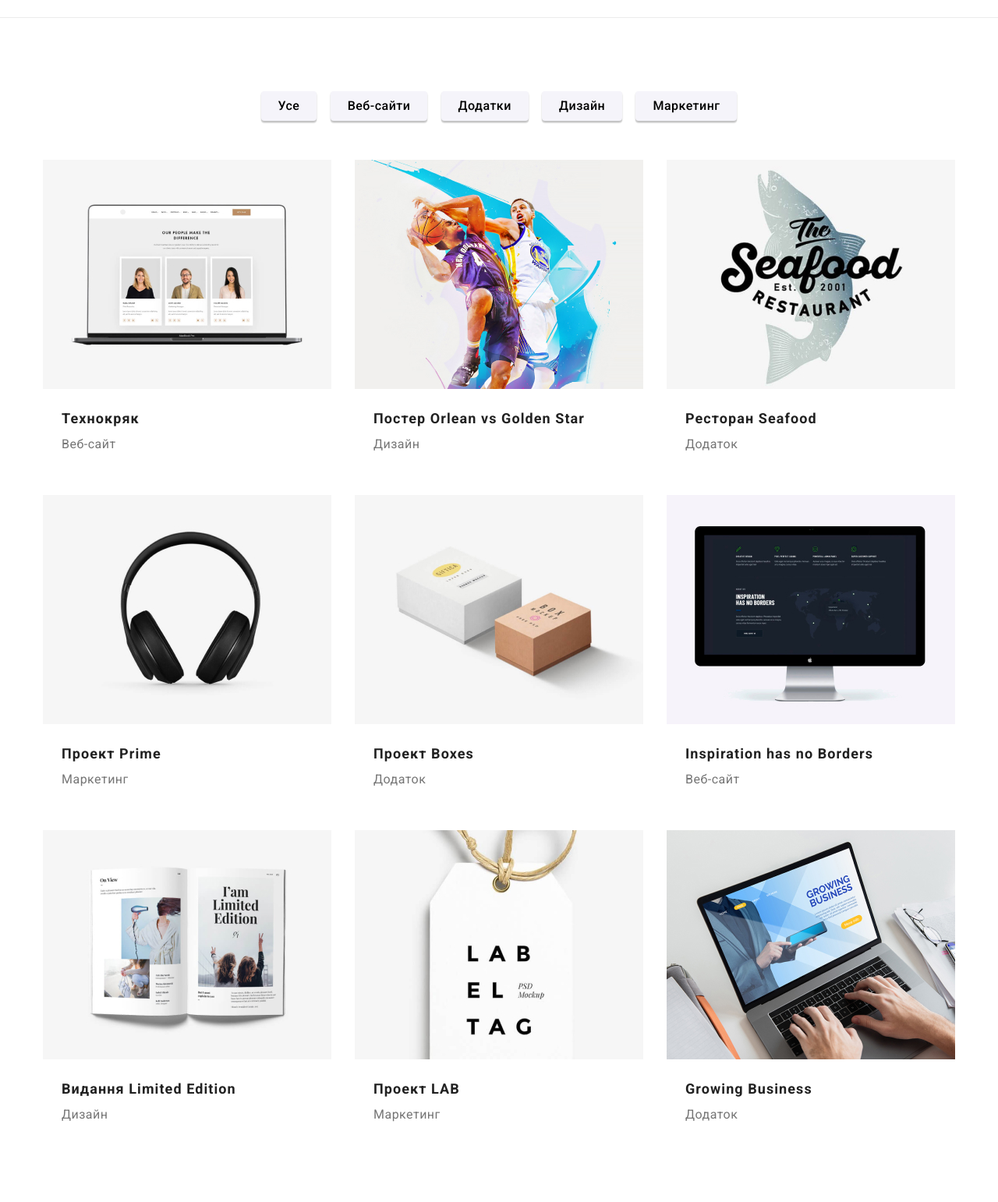
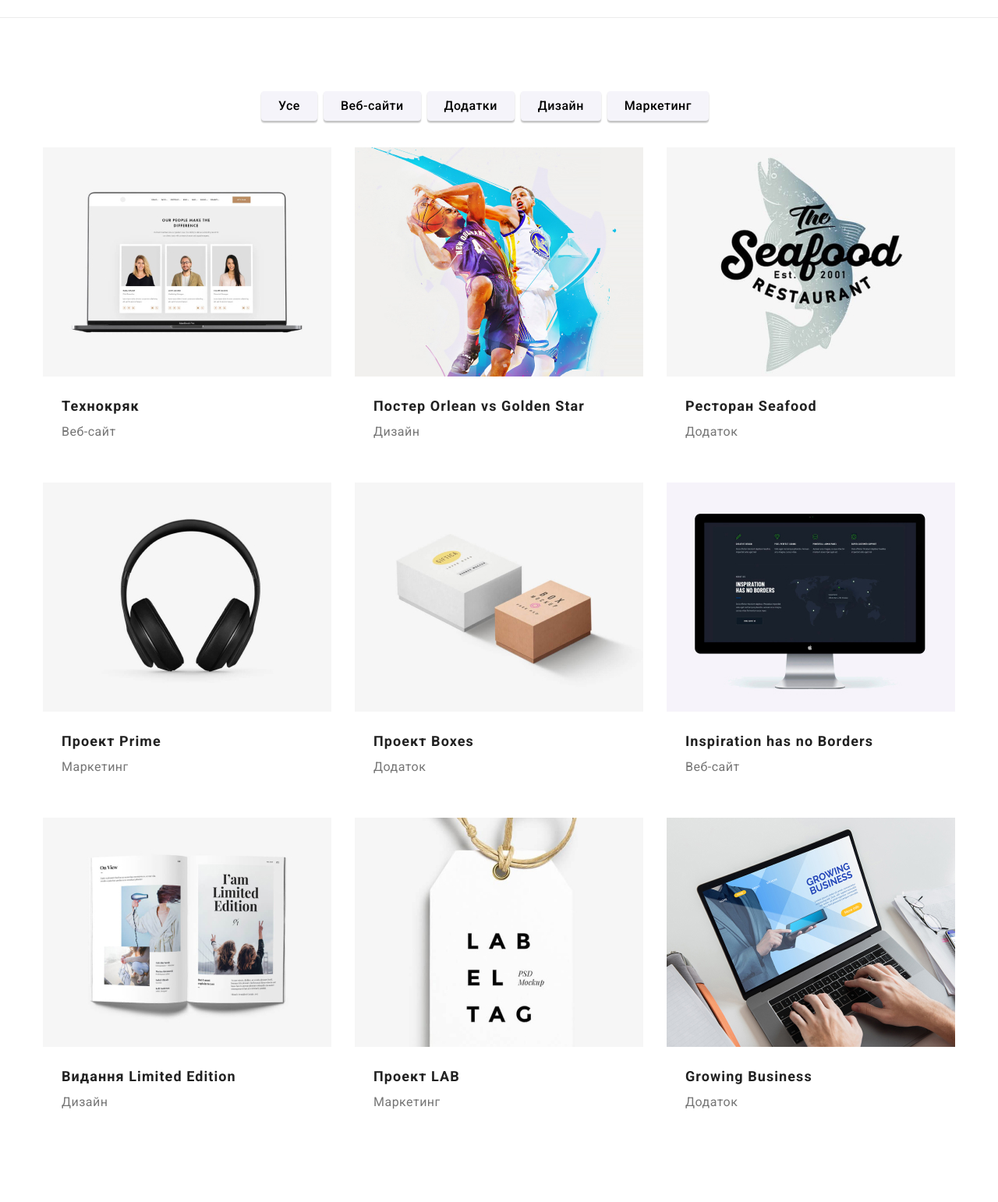
Before and after one commit to SAV15/goit-markup-hw-03, a plain HTML site: page portfolio.html in a window 1280 px wide. Shown: the part 58-1600 px from the top of the page at 78% size. Drawn offline with nearby package versions, Linux system fonts and the light colour scheme.

Commit message:
HW3 v1.4

```diff
--- a/css/styles.css
+++ b/css/styles.css
@@ -50,14 +50,14 @@ ul{
 }
 
 .section {
-    padding: 94px 15px;
-    width: 1200px;
+    padding: 94px 0px;
     margin: 0 auto;
 }
 
 .container{
     margin: 0 auto;
     width: 1200px;
+    padding: 0 15px;
 }
 
 /* HEADER */
@@ -95,7 +95,6 @@ header {
     list-style-type: none;
     display: flex;
     gap: 50px;
-    /* margin-right: 331px; */
 }
 
 .header-link{
@@ -233,12 +232,10 @@ header {
     background: var(--white);
     box-shadow: 0px 1px 3px rgba(0, 0, 0, 0.12), 0px 1px 1px rgba(0, 0, 0, 0.14), 0px 2px 1px rgba(0, 0, 0, 0.2);
     border-radius: 0px 0px 4px 4px;
-    padding-bottom: 30px;
 }
 
-.photo-of-the-participant{
-    width: 270px;
-    margin-bottom: 30px;
+.about-participant{
+    padding: 30px;
 }
 
 .name-of-participant{
@@ -277,10 +274,6 @@ footer{
     margin-bottom: 20px;
 }
 
-address{
-    gap: 9px;
-}
-
 .contact-footer{
     display: inline-block;
     font-weight: 400;
@@ -289,7 +282,7 @@ address{
     font-style: normal;
 }
 
-.contact-footer:nth-last-child(1){
+.li-contact-footer:nth-last-child(2){
     margin-bottom: 9px;
 }
 
@@ -309,13 +302,11 @@ address{
 .filters{
     list-style-type: none;
     display: flex;
-    margin: 0 auto;
-    justify-content: space-between;
-    width: 611px;
-    margin-bottom: 50px;
+    align-items: center;
+    margin: 0 279px 34px 280px;
 }
 
-.filter{
+.button-filter{
     font-family: inherit;
     font-weight: 500;
     font-size: 16px;
@@ -328,14 +319,17 @@ address{
     border-radius: 4px;
     cursor: pointer;
 }
+.filter:not(:last-child){
+    margin-right: 8px;
+}
 
-.filter:hover,
-.filter:focus{
+.button-filter:hover,
+.button-filter:focus{
     background-color: var(--blue-color);
     color: var(--white);
 }
 
-.filter:active{
+.button-filter:active{
     background-color: var(--blue-color);
     color: var(--white);
 }
--- a/portfolio.html
+++ b/portfolio.html
@@ -31,78 +31,78 @@
         </div>
     </header>
     <main>
-        <section class="main-portfolio">
-            <div class="section">
+        <section class="main-portfolio section">
+            <div class="container">
                 <ul class="filters">
-                    <li><button class="filter">Усе</button></li>
-                    <li><button class="filter">Веб-сайти</button></li>
-                    <li><button class="filter">Додатки</button></li>
-                    <li><button class="filter">Дизайн</button></li>
-                    <li><button class="filter">Маркетинг</button></li>
+                    <li class="filter"><button class="button-filter">Усе</button></li>
+                    <li class="filter"><button class="button-filter">Веб-сайти</button></li>
+                    <li class="filter"><button class="button-filter">Додатки</button></li>
+                    <li class="filter"><button class="button-filter">Дизайн</button></li>
+                    <li class="filter"><button class="button-filter">Маркетинг</button></li>
                 </ul>
                 <ul class="projects">
                     <li class="project">
                         <img src="./images/ноутбук з резюме.jpg" class="project-image" alt="ноутбук з резюме">
-                        <section class="project-title">
-                            <a class="project-name">Технокряк</a>
+                        <div class="project-title">
+                            <h3 class="project-name">Технокряк</h3>
                             <p class="project-type">Веб-сайт</p>
-                        </section>
+                        </div>
                     </li>
                     <li class="project">
                         <img src="./images/Два баскетболісти.jpg" class="project-image" alt="Два баскетболісти">
-                        <section class="project-title">
-                            <a class="project-name">Постер <span lang="en">Orlean vs Golden Star</span></a>
+                        <div class="project-title">
+                            <h3 class="project-name">Постер <span lang="en">Orlean vs Golden Star</span></h3>
                             <p class="project-type">Дизайн</p>
-                        </section>
+                        </div>
                     </li>
                     <li class="project">
                         <img src="./images/Логотип Seafood Restaurant.jpg" class="project-image" alt="Логотип Seafood Restaurant">
-                        <section class="project-title">
-                            <a class="project-name">Ресторан <span lang="en">Seafood</span></a>
+                        <div class="project-title">
+                            <h3 class="project-name">Ресторан <span lang="en">Seafood</span></h3>
                             <p class="project-type">Додаток</p>
-                        </section>
+                        </div>
                     </li>
                     <li class="project">
                         <img src="./images/Навушники.jpg" class="project-image" alt="Навушники">
-                        <section class="project-title">
-                            <a class="project-name">Проект <span lang="en">Prime</span></a>
+                        <div class="project-title">
+                            <h3 class="project-name">Проект <span lang="en">Prime</span></h3>
                             <p class="project-type">Маркетинг</p>
-                        </section>
+                        </div>
                     </li>
                     <li class="project">
                         <img src="./images/Дві коробочки.jpg" class="project-image" alt="Дві коробочки">
-                        <section class="project-title">
-                            <a class="project-name">Проект <span class="en">Boxes</span></a>
+                        <div class="project-title">
+                            <h3 class="project-name">Проект <span class="en">Boxes</span></h3>
                             <p class="project-type">Додаток</p>
-                        </section>
+                        </div>
                     </li>
                     <li class="project">
                         <img src="./images/Монітор компьютера.jpg" class="project-image" alt="Монітор компьютера">
-                        <section class="project-title">
-                            <a class="project-name" lang="en">Inspiration has no Borders</a>
+                        <div class="project-title">
+                            <h3 class="project-name" lang="en">Inspiration has no Borders</h3>
                             <p class="project-type">Веб-сайт</p>
-                        </section>
+                        </div>
                     </li>
                     <li class="project">
                         <img src="./images/Розворот книги.jpg" class="project-image" alt="Розворот книги">
-                        <section class="project-title">
-                            <a class="project-name">Видання <span lang="en">Limited Edition</span></a>
+                        <div class="project-title">
+                            <h3 class="project-name">Видання <span lang="en">Limited Edition</span></h3>
                             <p class="project-type">Дизайн</p>
-                            <sectione>
+                        </div>
                     </li>
                     <li class="project">
                         <img src="./images/Ярлик з одягу.jpg" class="project-image" alt="Ярлик з одягу">
-                        <section class="project-title">
-                            <a class="project-name">Проект <span lang="en">LAB</span></a>
+                        <div class="project-title">
+                            <h3 class="project-name">Проект <span lang="en">LAB</span></h3>
                             <p class="project-type">Маркетинг</p>
-                        </section>
+                        </div>
                     </li>
                     <li class="project">
                         <img src="./images/Людина працює на ноутбуці.jpg" class="project-image" alt="Людина працює на ноутбуці">
-                        <section class="project-title">
-                            <a class="project-name" lang="en">Growing Business</a>
+                        <div class="project-title">
+                            <h3 class="project-name" lang="en">Growing Business</h3>
                             <p class="project-type">Додаток</p>
-                        </section>
+                        </div>
                     </li>
                 </ul>
             </div>
```
Also changed, not shown: index.html (+24 -10 lines).
